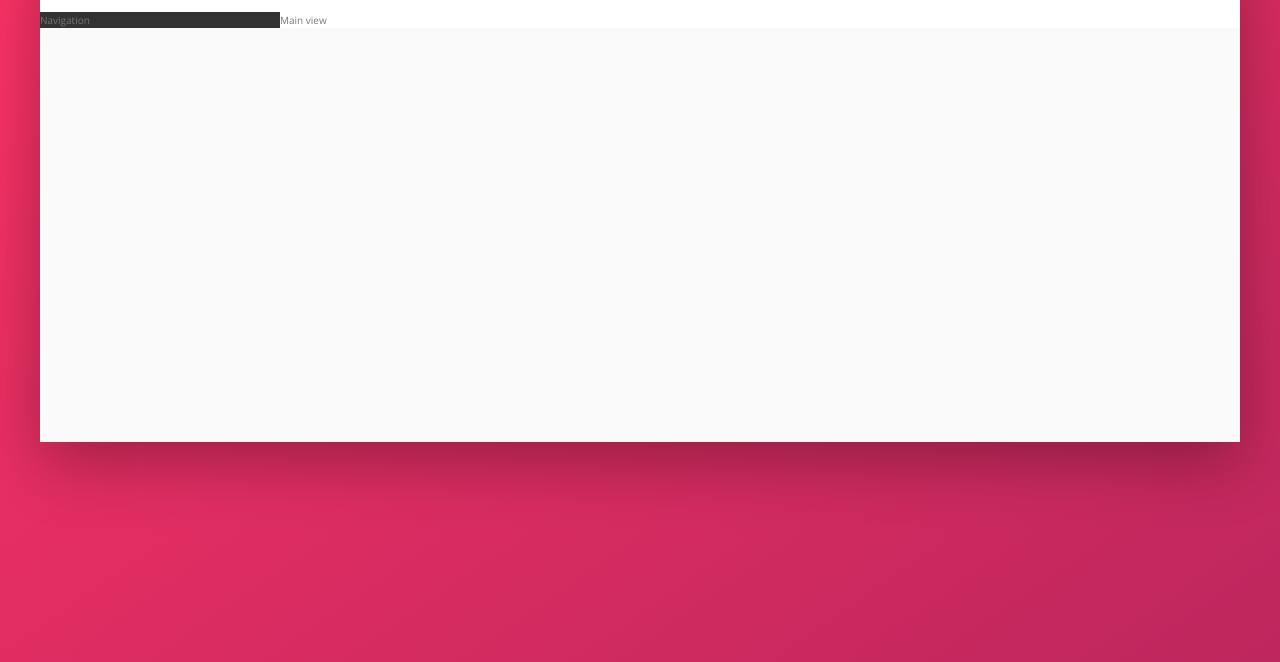
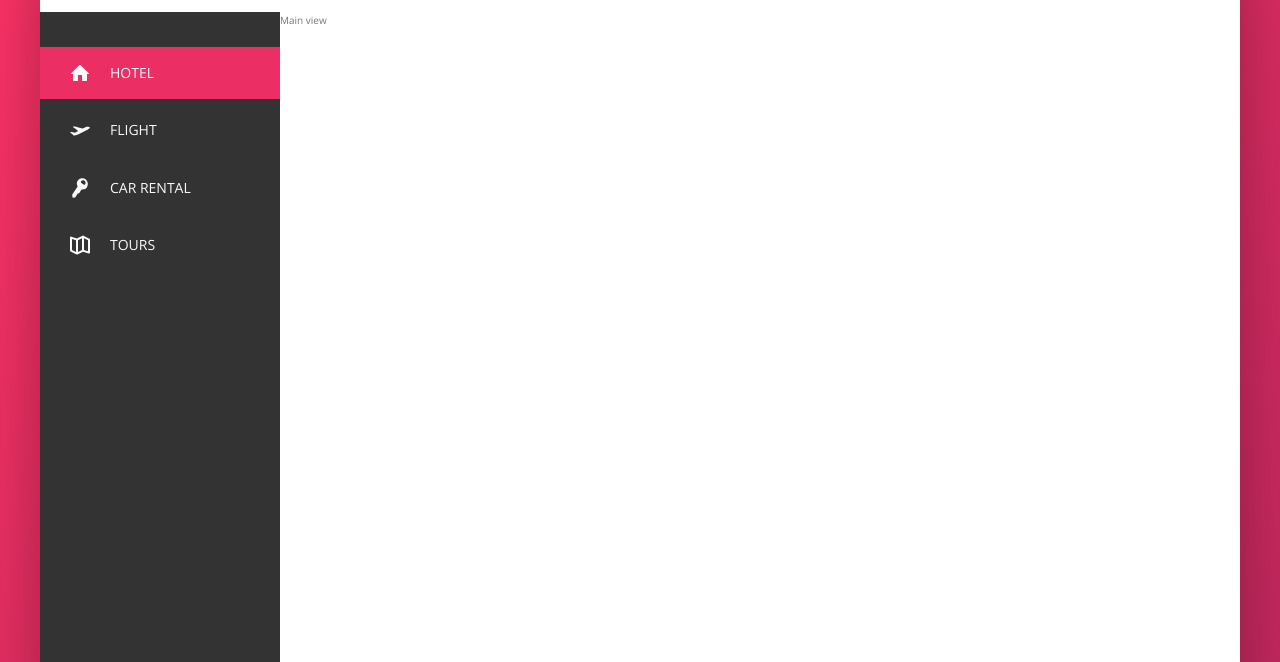
Before and after one commit to JuanLucasLaur/trillo, a website: page index.html in a window 1280 px wide. Shown: the part 138-800 px from the top of the page. Drawn offline with nearby package versions, Linux system fonts and the light colour scheme.

Commit message:
Add sidebar

```diff
--- a/index.html
+++ b/index.html
@@ -39,7 +39,7 @@
           </div>
           <div class="top-nav__icon-box">
             <svg class="top-nav__icon">
-              <use xlink:href="img/sprite.svg#icon-chat"></use>
+              <use xlink:href="img/sprite.svg#icon-chat" />
             </svg>
             <span class="top-nav__notification">13</span>
           </div>
@@ -54,7 +54,46 @@
         </nav>
       </header>
       <div class="content">
-        <nav class="sidebar" aria-label="Sidebar">Navigation</nav>
+        <nav class="sidebar" aria-label="Sidebar">
+          <ul class="side-nav">
+            <li class="side-nav__item side-nav__item--active">
+              <a href="#" class="side-nav__link">
+                <svg class="side-nav__icon">
+                  <use xlink:href="img/sprite.svg#icon-home" />
+                </svg>
+                <span>Hotel</span>
+              </a>
+            </li>
+            <li class="side-nav__item">
+              <a href="#" class="side-nav__link">
+                <svg class="side-nav__icon">
+                  <use xlink:href="img/sprite.svg#icon-aircraft-take-off" />
+                </svg>
+                <span>Flight</span>
+              </a>
+            </li>
+            <li class="side-nav__item">
+              <a href="#" class="side-nav__link">
+                <svg class="side-nav__icon">
+                  <use xlink:href="img/sprite.svg#icon-key" />
+                </svg>
+                <span>Car rental</span>
+              </a>
+            </li>
+            <li class="side-nav__item">
+              <a href="#" class="side-nav__link">
+                <svg class="side-nav__icon">
+                  <use xlink:href="img/sprite.svg#icon-map" />
+                </svg>
+                <span>Tours</span>
+              </a>
+            </li>
+          </ul>
+
+          <div class="legal">
+            &copy; Trillo. Lorem ipsum dolor sit amet.
+          </div>
+        </nav>
         <main class="hotel-view">Main view</main>
       </div>
     </div>
--- a/sass/components/_logo.scss
+++ /dev/null
@@ -1,5 +0,0 @@
-/* Logo */
-.logo {
-  height: 3.25rem;
-  margin-left: 2rem;
-}
--- a/sass/layout/_header.scss
+++ b/sass/layout/_header.scss
@@ -58,4 +58,9 @@
       margin-right: 1rem;
     }
   }
+
+  .logo {
+    height: 3.25rem;
+    margin-left: 2rem;
+  }
 }
--- a/sass/layout/_sidebar.scss
+++ b/sass/layout/_sidebar.scss
@@ -1,5 +1,74 @@
-/* sidebar */
+/* Sidebar */
 .sidebar {
   background-color: var(--color-gray-darkest);
+  display: flex;
   flex: 0 0 20%;
+  flex-direction: column;
+  justify-content: space-between;
+
+  .side-nav {
+    font-size: 1.4rem;
+    list-style: none;
+    margin-top: 3.5rem;
+
+    &__icon {
+      fill: currentColor;
+      height: 2rem;
+      margin-right: 2rem;
+      width: 2rem;
+    }
+
+    &__item {
+      position: relative;
+
+      &::before {
+        background-color: var(--color-primary);
+        content: "";
+        height: 100%;
+        left: 0;
+        position: absolute;
+        top: 0;
+        transform: scaleY(0);
+        transition: background-color 0.1s, transform 0.2s,
+          width 0.2s cubic-bezier(1, 0, 0, 1) 0.2s;
+        width: 2px;
+      }
+
+      &:active::before {
+        background-color: var(--color-primary-light);
+      }
+
+      &:hover::before,
+      &--active::before {
+        transform: scaleY(1);
+        width: 100%;
+      }
+
+      &:not(:last-child) {
+        margin-bottom: 0.5rem;
+      }
+    }
+
+    &__link {
+      align-items: center;
+      display: flex;
+      position: relative;
+      z-index: 10;
+
+      &:link,
+      &:visited {
+        color: var(--color-gray-lightest);
+        padding: 1.5rem 3rem;
+        text-decoration: none;
+        text-transform: uppercase;
+      }
+    }
+  }
+
+  .legal {
+    color: var(--color-gray);
+    font-size: 1.2rem;
+    padding: 2.5rem;
+    text-align: center;
+  }
 }
--- a/sass/main.scss
+++ b/sass/main.scss
@@ -5,7 +5,6 @@
 @import "base/base";
 
 /* Import components */
-@import "components/logo";
 @import "components/search-box";
 
 /* Import layout */
--- a/sass/pages/_home.scss
+++ b/sass/pages/_home.scss
@@ -4,5 +4,6 @@
   .hotel-view {
     background-color: #fff;
     flex: 1;
+    min-height: 80rem;
   }
 }
```
Also changed, not shown: css/style.css.
